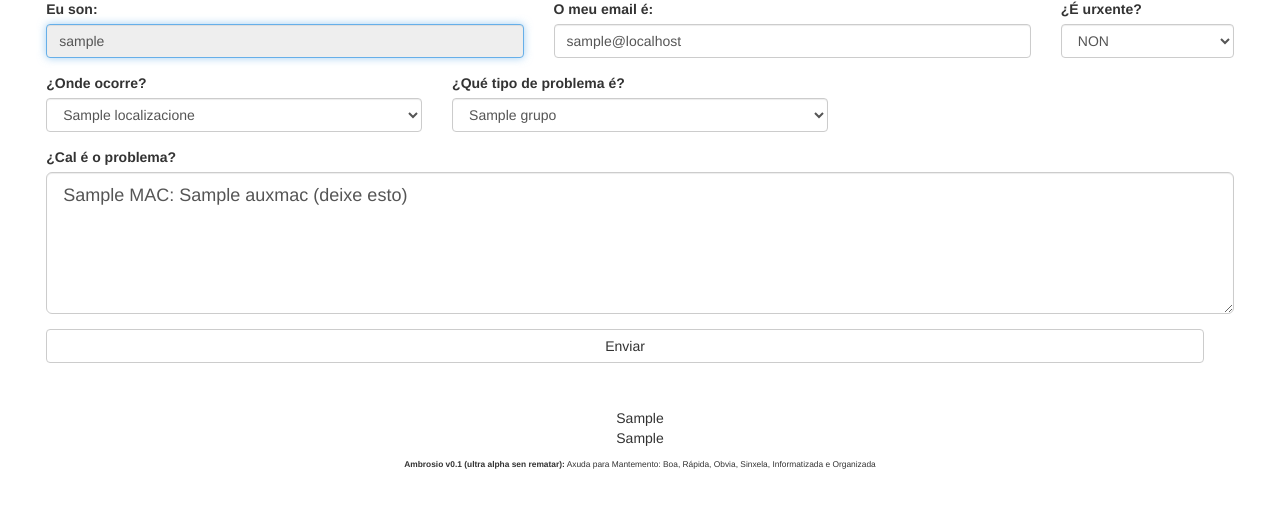
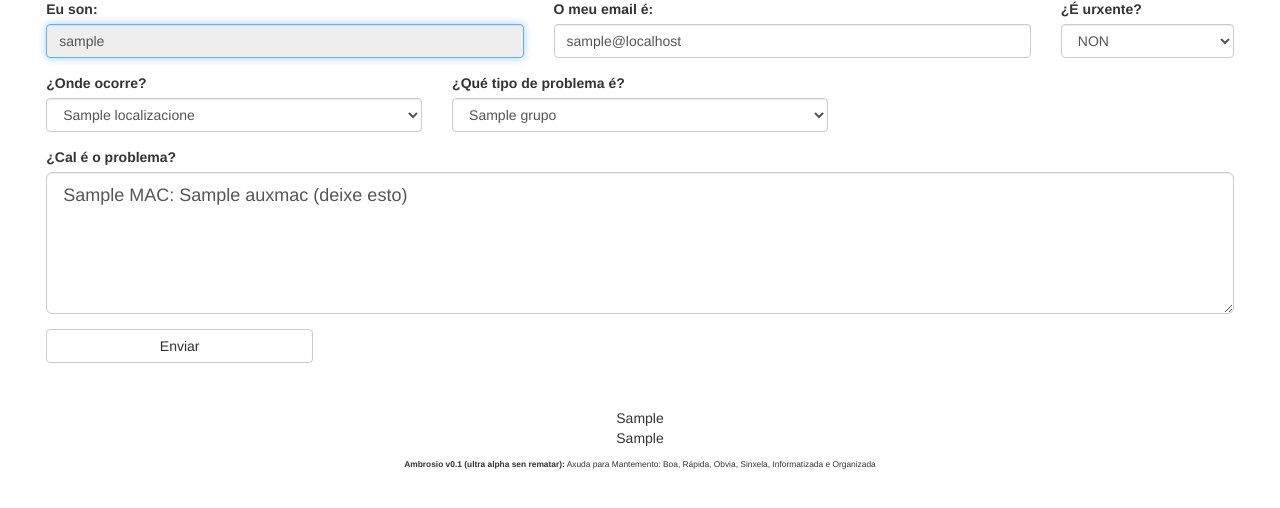
Before and after one commit to jfsanchez/ambrosio, a PHP site: template templates/crearincidencia.inc.php in a window 1280 px wide. Shown: the part 71-579 px from the top of the page. Run offline with PHP 8.4, Linux system fonts and the light colour scheme; the visitor is signed in with stand-in values (Sample User, id 1); the template is opened without the code that fills it: most values are stand-ins (such as "Sample title", 1, 10 or a date in 2020); data that the repository does not hold is empty; some libraries are stand-ins or nearby versions.

Commit message:
Ajustes a botón de envío

```diff
--- a/templates/crearincidencia.inc.php
+++ b/templates/crearincidencia.inc.php
@@ -89,7 +89,7 @@ if ($FRACASO) {
  </div>
 </div>
 
-<div class="form-group row col-xs-12 col-md-12">
+<div class="form-group row col-xs-12 col-md-3">
 <input type="submit" class="btn btn-default btn-group-lg btn-block" value="Enviar" id="enviar"/>
 </div>
 
```
